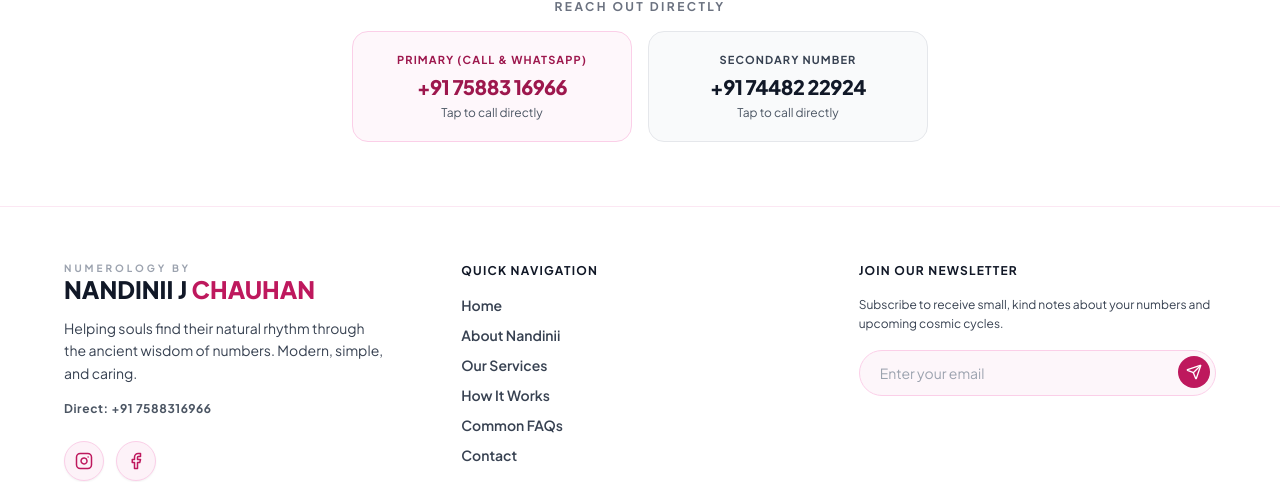
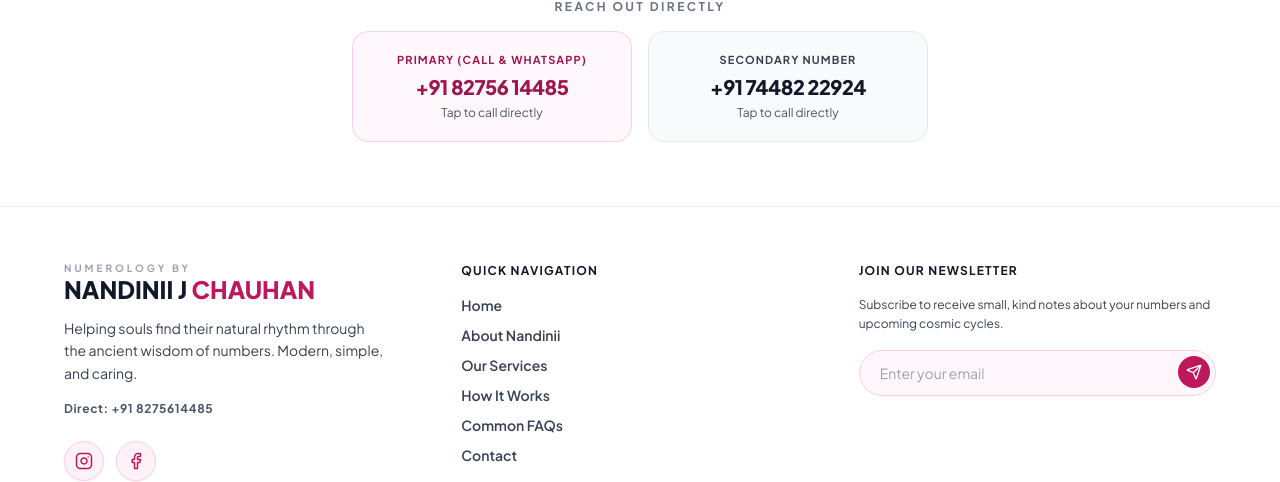
Before and after one commit to khushislab/Numerology-by-Nandini-Chauhan, a React (Vite) app: page / in a window 1280 px wide. Shown: the part 5368-5850 px from the top of the page. Built offline with nearby package versions, Linux system fonts and the light colour scheme.

Commit message:
chore: update primary contact phone number
Replace the legacy primary phone number with the new business contact number across all components and SEO schema.

```diff
--- a/components/BookingModal.tsx
+++ b/components/BookingModal.tsx
@@ -6,7 +6,7 @@ interface BookingModalProps {
   selectedService?: string | null;
 }
 
-const PRIMARY_PHONE = "7588316966";
+const PRIMARY_PHONE = "8275614485";
 
 const availableServices = [
   "Personal Numerology Reading (₹1,099)",
--- a/components/Contact.tsx
+++ b/components/Contact.tsx
@@ -5,7 +5,7 @@ interface ContactProps {
   onBookClick: () => void;
 }
 
-const PRIMARY_PHONE = "7588316966";
+const PRIMARY_PHONE = "8275614485";
 const SECONDARY_PHONE = "7448222924";
 
 const Contact: React.FC<ContactProps> = ({ onBookClick }) => {
--- a/components/FAQ.tsx
+++ b/components/FAQ.tsx
@@ -20,7 +20,7 @@ const faqs = [
   },
   {
     q: "What if I am not sure which reading I need?",
-    a: "You can click 'Ask on WhatsApp' on the last card or message +91 75883 16966. Simply tell Nandinii what you are experiencing in 2–3 sentences, and she will recommend the most helpful reading with zero pressure."
+    a: "You can click 'Ask on WhatsApp' on the last card or message +91 82756 14485. Simply tell Nandinii what you are experiencing in 2–3 sentences, and she will recommend the most helpful reading with zero pressure."
   },
   {
     q: "When and how do I receive my written notes or report?",
--- a/components/FloatingWhatsApp.tsx
+++ b/components/FloatingWhatsApp.tsx
@@ -2,7 +2,7 @@
 import React from 'react';
 import { MessageCircle } from 'lucide-react';
 
-const PRIMARY_PHONE = "7588316966";
+const PRIMARY_PHONE = "8275614485";
 
 const FloatingWhatsApp: React.FC = () => {
   return (
--- a/components/Footer.tsx
+++ b/components/Footer.tsx
@@ -1,7 +1,7 @@
 import React, { useState } from 'react';
 import { Send, Loader2, Instagram, Facebook, Lock } from 'lucide-react';
 
-const PRIMARY_PHONE = "7588316966";
+const PRIMARY_PHONE = "8275614485";
 const INSTAGRAM_URL = "https://www.instagram.com/numeroby.nandinii?stkn=MW13bHRub2pheGg0Nw==";
 const FACEBOOK_URL = "https://www.facebook.com/share/1FCPVDz1iL/";
 const NEWSLETTER_URL = process.env.NEWSLETTER_URL || 'https://script.google.com/macros/s/AKfycbz2Lqd9myCymPjbTVzCenaovhGDyJcJ6hk1q6fo7PcYmQAviO2AtZyOVnTc8oxcFQugaQ/exec';
--- a/components/Hero.tsx
+++ b/components/Hero.tsx
@@ -5,7 +5,7 @@ interface HeroProps {
   onBookClick: (serviceName?: string) => void;
 }
 
-const PRIMARY_PHONE = "7588316966";
+const PRIMARY_PHONE = "8275614485";
 
 const Hero: React.FC<HeroProps> = ({ onBookClick }) => {
   return (
--- a/index.html
+++ b/index.html
@@ -40,7 +40,7 @@
     "name": "Numerology by Nandinii J Chauhan",
     "description": "Professional and ethical numerology consultations providing in-depth birth chart analysis, monthly numerology forecasts, relationship compatibility, career timing, and name correction.",
     "url": "https://numerologybynandinii.com",
-    "telephone": "+917588316966",
+    "telephone": "+918275614485",
     "priceRange": "₹₹",
     "image": "https://numerologybynandinii.com/og.png",
     "founder": {
```
